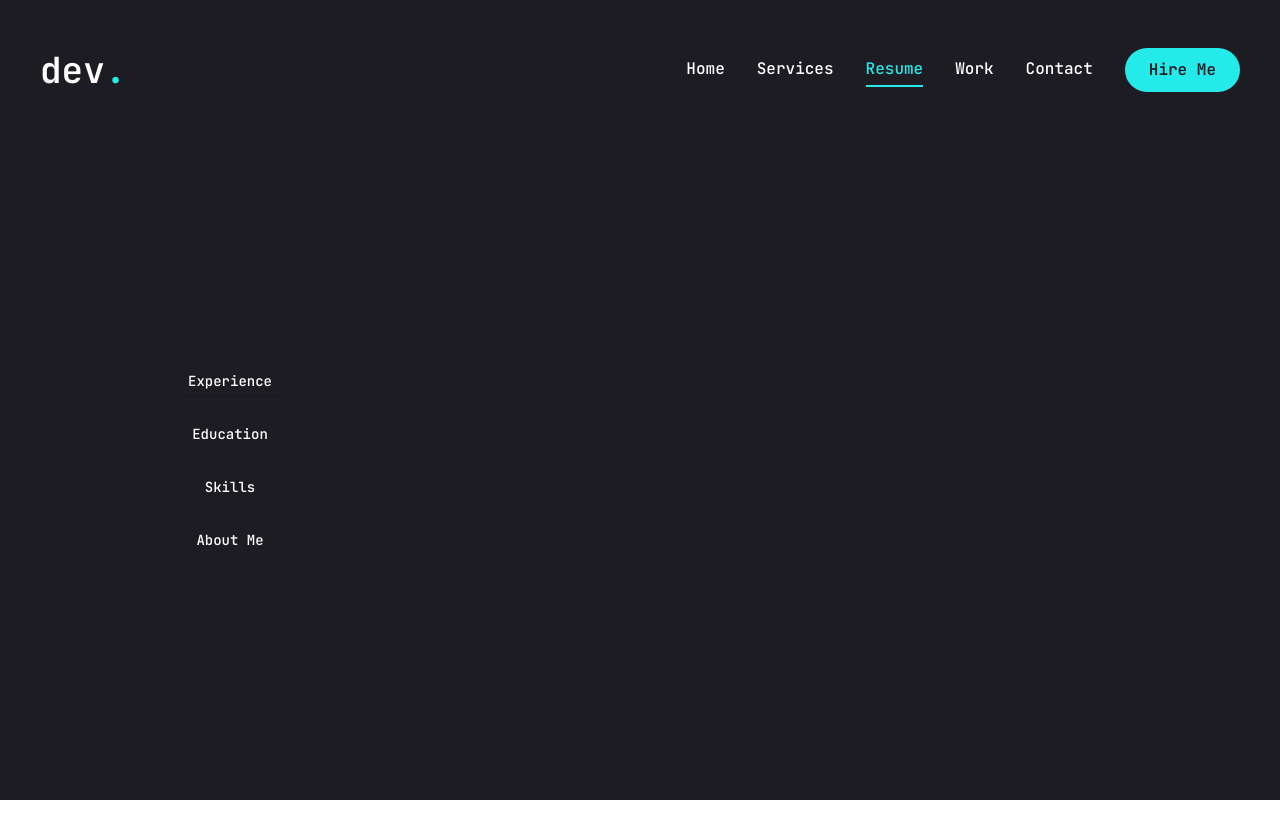
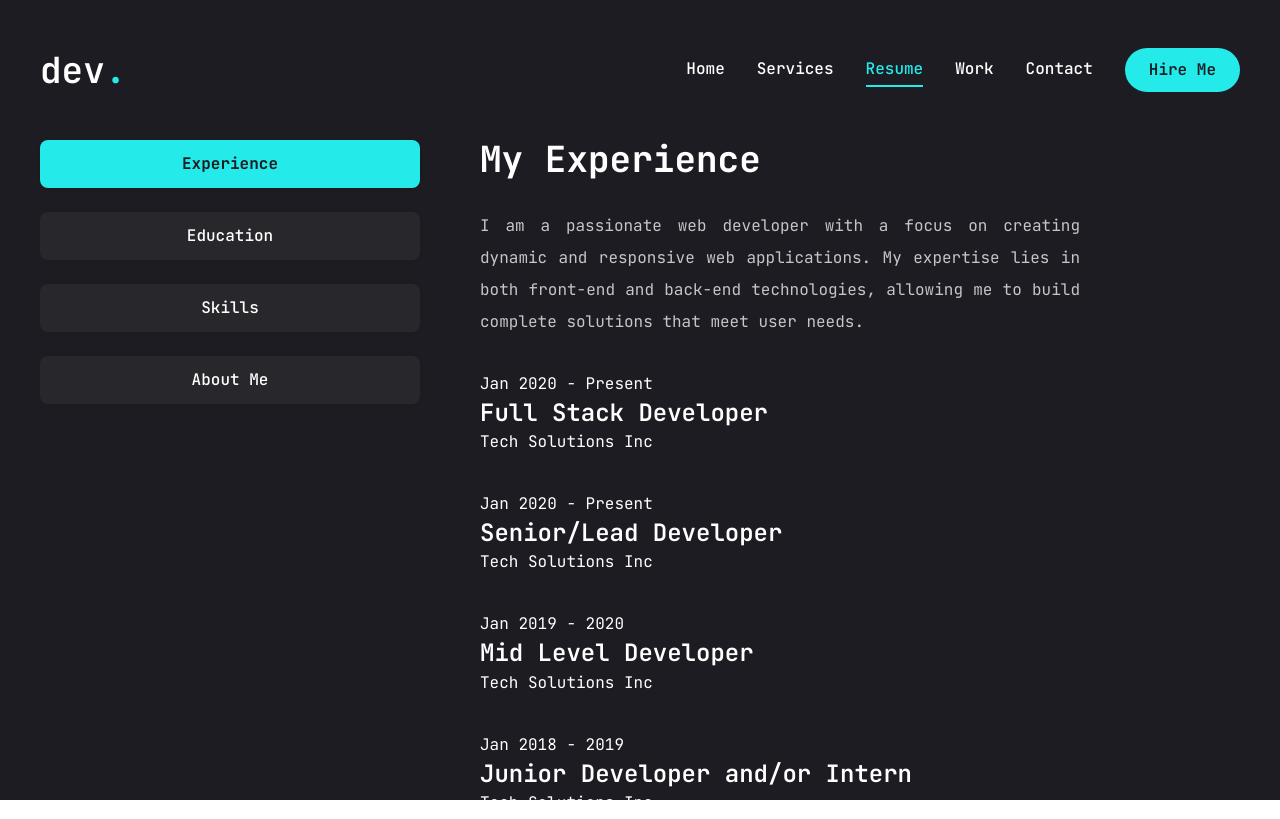
Before and after one commit to Ragnerd/portfolio, a Next.js app in the folder my-app/: page /resume in a window 1280 px wide. Built offline with nearby package versions, Linux system fonts and the light colour scheme.

Commit message:
resume updated

```diff
--- a/my-app/app/page.jsx
+++ b/my-app/app/page.jsx
@@ -16,7 +16,7 @@
               Hello I'm <br />
               <span className="text-accent-default">Moinul Faisal</span>
             </h1>
-            <p className="max-w-[500px] mb-9 text-white/80">
+            <p className="max-w-[550px] mb-9 px-4 text-white/80 text-justify xl:px-0">
               I excel at crafting digital products & services and am
               proficient in a number of programming languages and various technologies
             </p>
--- a/my-app/app/resume/page.jsx
+++ b/my-app/app/resume/page.jsx
@@ -140,6 +140,48 @@
             <TabsTrigger value="skills">Skills</TabsTrigger>
             <TabsTrigger value="about">About Me</TabsTrigger>
           </TabsList>
+
+          {/* content */}
+          <div className="w-full min-h-[70vh]">
+            {/* experience */}
+            <TabsContent value="experience" className="w-full">
+              <div className="flex flex-col gap-[30px] text-center xl:text-left">
+                <h3 className="text-4xl font-bold">{experience.title}</h3>
+                <p className="max-w-[600px] text-white/75 text-justify mx-auto px-3 xl:mx-0 xl:px-0">
+                  {experience.description}
+                </p>
+                <ScrollArea>
+                  <ul className="grid grid-col-1 xl:grid-col-2 gap-[30px]">
+                    {experience.items.map((item, index) => {
+                      return (
+                        <li key={index}>
+                          <span>{item.duration}</span>
+                          <h3>{item.position}</h3>
+                          <div>
+                            {/* dot */}
+                            <span></span>
+                            <p>{item.company}</p>
+                          </div>
+                        </li>
+                      )
+                    })}
+                  </ul>
+                </ScrollArea>
+              </div>
+            </TabsContent>
+            {/* education */}
+            <TabsContent value="education" className="w-full">
+              education
+            </TabsContent>
+            {/* skills */}
+            <TabsContent value="skills" className="w-full">
+              skills
+            </TabsContent>
+            {/* about */}
+            <TabsContent value="about" className="w-full">
+              about
+            </TabsContent>
+          </div>
         </Tabs>
       </div>
     </motion.div>
--- a/my-app/app/services/page.jsx
+++ b/my-app/app/services/page.jsx
@@ -67,7 +67,7 @@
                 </div>
 
                 {/* title */}
-                <h2 className="text-[42px] font-bold leading-none text-white hover:text-accent-default trasition-all duration-500">
+                <h2 className="text-[42px] font-bold leading-none text-accent-default trasition-all duration-500">
                   {service.title}
                 </h2>
 
--- a/my-app/components/Photo.jsx
+++ b/my-app/components/Photo.jsx
@@ -47,15 +47,19 @@
             strokeWidth="4"
             strokeLinecap="round"
             strokeLinejoin="round"
-            initial={{strokeDasharray: "24 10 0 0"}}
+            initial={{ strokeDasharray: "24 10 0 0" }}
             animate={{
-              strokeDasharray: ["15 120 25 25", "16 25 92, 72", "4, 250, 22, 22"],
+              strokeDasharray: [
+                "15 120 25 25",
+                "16 25 92, 72",
+                "4, 250, 22, 22",
+              ],
               rotate: [120, 360],
             }}
             transition={{
               duration: 20,
               repeat: Infinity,
-              repeatType: "reverse"
+              repeatType: "reverse",
             }}
           />
         </motion.svg>
--- a/my-app/components/ui/tabs.jsx
+++ b/my-app/components/ui/tabs.jsx
@@ -25,7 +25,7 @@
     <TabsPrimitive.List
       data-slot="tabs-list"
       className={cn(
-        "bg-muted text-muted-foreground inline-flex h-9 w-fit items-center justify-center rounded-lg p-[3px]",
+        "inline-flex h-auto rounded-md text-primary",
         className
       )}
       {...props} />
@@ -40,7 +40,7 @@
     <TabsPrimitive.Trigger
       data-slot="tabs-trigger"
       className={cn(
-        "data-[state=active]:bg-background dark:data-[state=active]:text-foreground focus-visible:border-ring focus-visible:ring-ring/50 focus-visible:outline-ring dark:data-[state=active]:border-input dark:data-[state=active]:bg-input/30 text-foreground dark:text-muted-foreground inline-flex h-[calc(100%-1px)] flex-1 items-center justify-center gap-1.5 rounded-md border border-transparent px-2 py-1 text-sm font-medium whitespace-nowrap transition-[color,box-shadow] focus-visible:ring-[3px] focus-visible:outline-1 disabled:pointer-events-none disabled:opacity-50 data-[state=active]:shadow-sm [&_svg]:pointer-events-none [&_svg]:shrink-0 [&_svg:not([class*='size-'])]:size-4",
+        "inline-flex items-center w-full bg-[#27272c] justify-center whitespace-nowrap text-white rounded-lg p-3 text-base font-medium ring-offset-white disabled:pointer-events-none disabled:opacity-50 data-[state=active]:bg-accent-default data-[state=active]:text-primary data-[state=active]:font-bold data-[state=active]:shadow-sm",
         className
       )}
       {...props} />
@@ -54,7 +54,7 @@
   return (
     <TabsPrimitive.Content
       data-slot="tabs-content"
-      className={cn("flex-1 outline-none", className)}
+      className={cn("flex-1 outline-none min-h-[480px]", className)}
       {...props} />
   );
 }
--- a/my-app/next.config.mjs
+++ b/my-app/next.config.mjs
@@ -1,4 +1,4 @@
 /** @type {import('next').NextConfig} */
-const nextConfig = {}
+const nextConfig = {};
 
 export default nextConfig;
```
